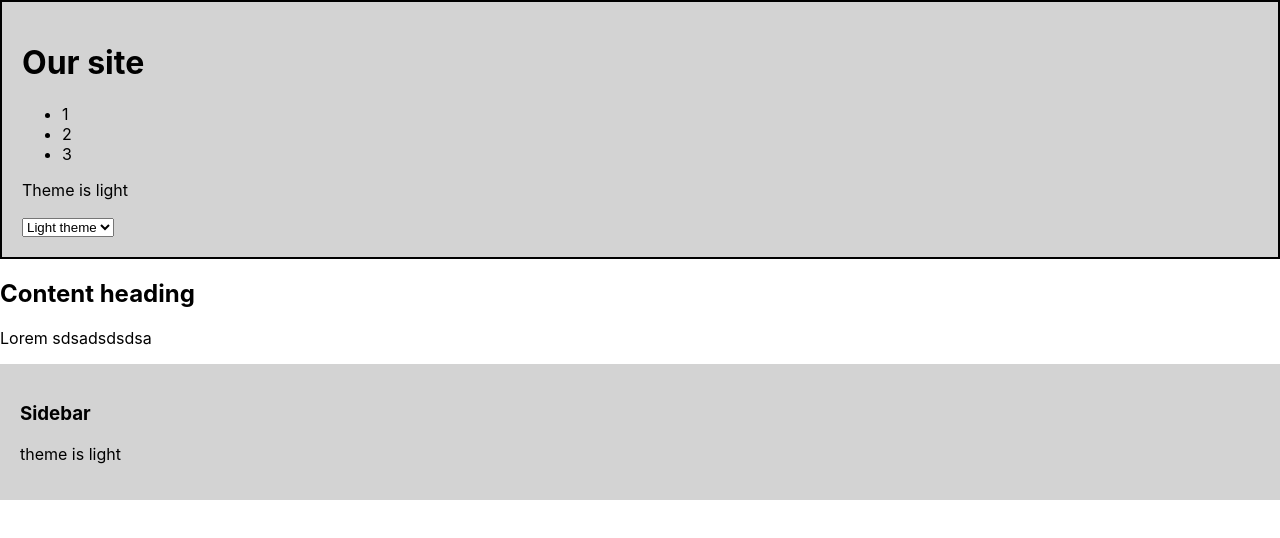
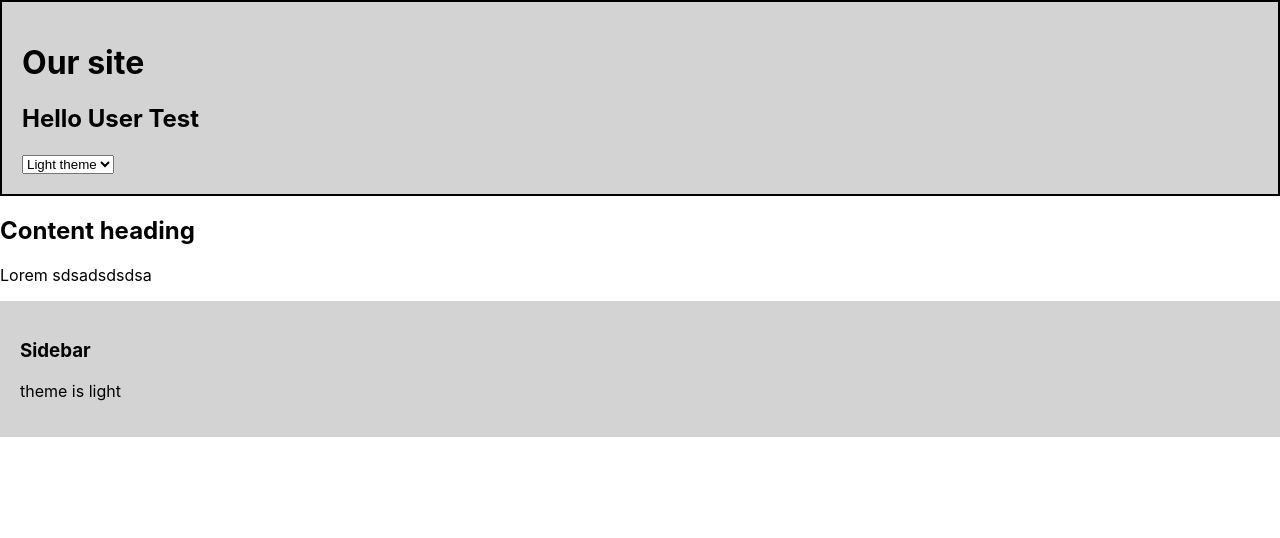
Before and after one commit to fc-fullstack-courses/pfe-2023-1-react-lessons, a React (Create React App) app: page / in a window 1280 px wide. Shown: the top 538 px of the page. Built offline with nearby package versions, Linux system fonts and the light colour scheme.

Commit message:
Add UserContext to Header

```diff
--- a/src/components/Header/index.jsx
+++ b/src/components/Header/index.jsx
@@ -1,12 +1,17 @@
 import React from 'react';
 import NavList from '../NavList';
-import { ThemeContext } from '../../contexts';
+import { ThemeContext, UserContext } from '../../contexts';
 import styles from './Header.module.css';
 import CONSTANTS from '../../constants';
 const { THEMES } = CONSTANTS;
+
 class Header extends React.Component {
   render() {
-    const renderHeader = ([theme, setTheme]) => {
+    return (
+      <UserContext.Consumer>
+        {(user) => (
+          <ThemeContext.Consumer>
+            {([theme, setTheme]) => {
               let currentTheme;
 
               if (theme === THEMES.LIGHT) {
@@ -20,8 +25,9 @@ class Header extends React.Component {
               return (
                 <header className={classes}>
                   <h1>Our site</h1>
-          <NavList />
-          <p>Theme is {theme}</p>
+                  <h2>
+                    Hello {user.firstName} {user.lastName}
+                  </h2>
                   <select
                     value={theme}
                     onChange={(e) => {
@@ -33,9 +39,11 @@ class Header extends React.Component {
                   </select>
                 </header>
               );
-    };
-
-    return <ThemeContext.Consumer>{renderHeader}</ThemeContext.Consumer>;
+            }}
+          </ThemeContext.Consumer>
+        )}
+      </UserContext.Consumer>
+    );
   }
 }
 
```
Lines whose indentation alone changed are shown as unchanged.
